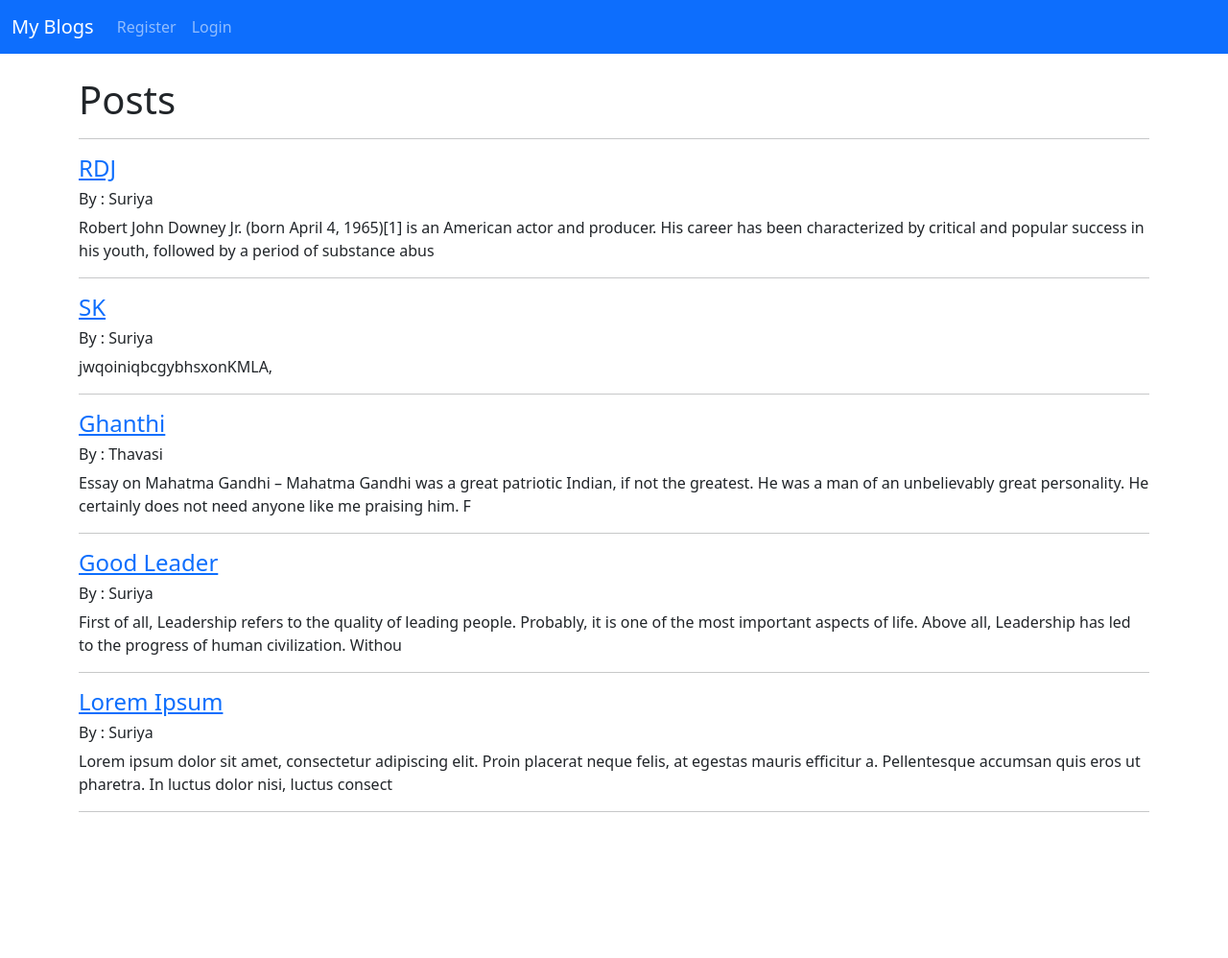
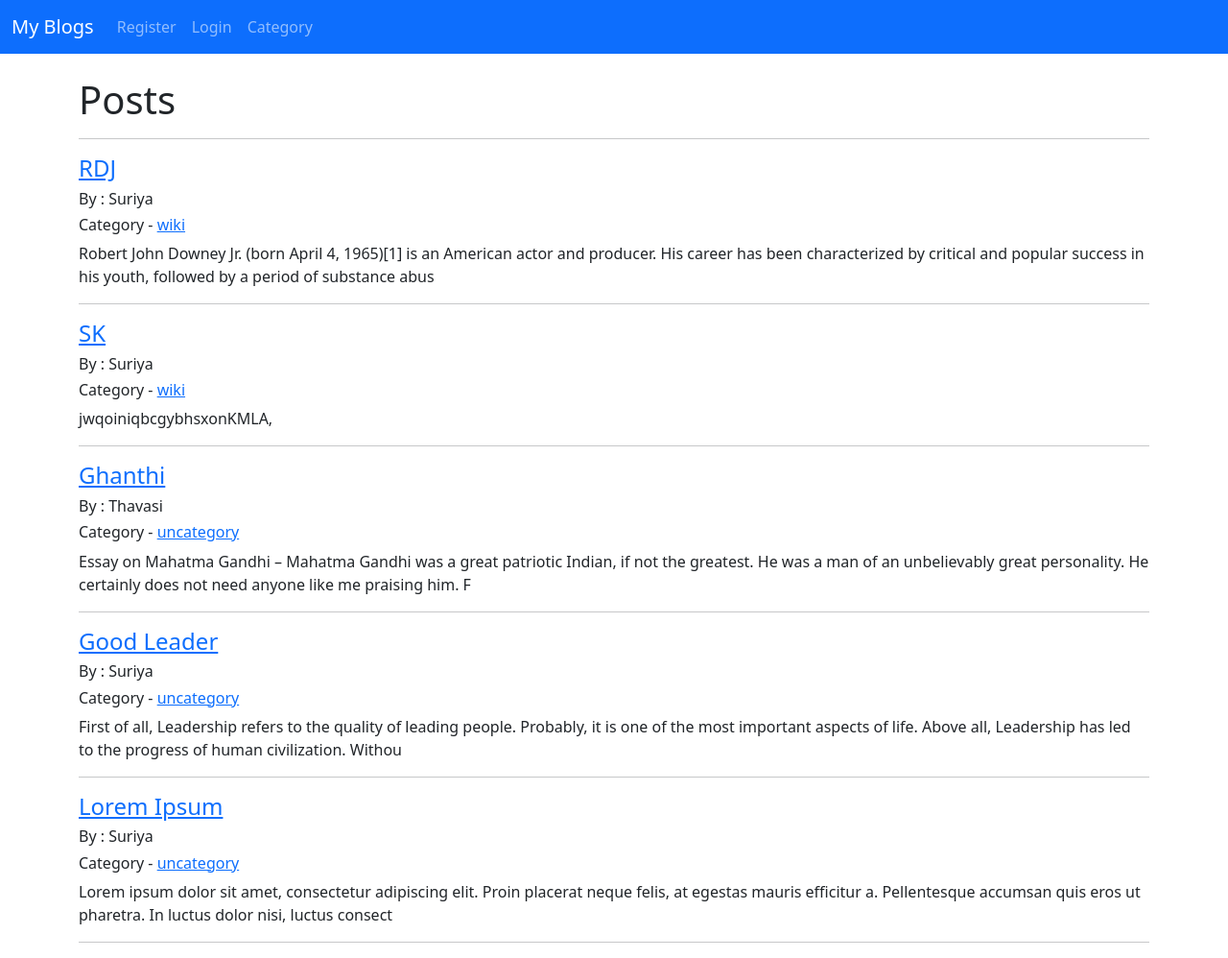
Before and after one commit to SuriyasankarP/Blog, a Django app: page / in a window 1280 px wide. Shown: the whole page at 96% size. Before the commit the page ends 862 px from the top, so only its background shows below. Run offline with Django 4.2, Linux system fonts and the light colour scheme; data comes from the database, SQL or seed files in the repository.

Commit message:
Category added in Nav

```diff
--- a/user/templates/base.html
+++ b/user/templates/base.html
@@ -39,10 +39,14 @@
           <li class="nav-item">
             <a class="nav-link" href="{% url 'register'%}">Register</a>
           </li>
+
           <li class="nav-item">
             <a class="nav-link" href="{% url 'login'%}">Login</a>
           </li>
       {% endif %}
+      <li class="nav-item">
+            <a class="nav-link" href="{% url 'categoryList'%}">Category</a>
+          </li>
 
         </ul>
        </div>
--- a/user/templates/home.html
+++ b/user/templates/home.html
@@ -25,6 +25,9 @@
 		<h6>By :
 		{{post.author}}
 		</h6>
+		<h6> Category - <a href="{% url 'category' post.category|slugify%}">
+			{{post.category}}
+		</a></h6>
 		{{post.body|slice:":200"|safe}}
 <hr>
 {% endfor %}
--- a/user/urls.py
+++ b/user/urls.py
@@ -1,6 +1,6 @@
 
 from django.urls import path,include
-from .views import BlogView,ArticleView,AddArticle,UpdateArticle,DeleteArticle,AddCategory,CategoryView,CategoryView
+from .views import BlogView,ArticleView,AddArticle,UpdateArticle,DeleteArticle,AddCategory,CategoryView,CategoryView,CategoryListView
 
 urlpatterns = [
 
@@ -11,4 +11,5 @@ urlpatterns = [
     path('article/edit/<int:pk>',UpdateArticle.as_view(),name="update"),
     path('article/delete/<int:pk>',DeleteArticle.as_view(),name='delete'),
     path('category/<str:cats>',CategoryView.as_view(),name='category'),
+    path('category/',CategoryListView.as_view(),name='categoryList')
    ]
--- a/user/views.py
+++ b/user/views.py
@@ -9,6 +9,9 @@ class BlogView(ListView):
     model = Post
     template_name='home.html'
     ordering=['-post_date']
+class CategoryListView(ListView):
+    model = Category
+    template_name='categorylist.html'
 
 class ArticleView(DetailView):
     model =Post
```
Also changed, not shown: user/templates/categorylist.html (added, +30 -0 lines), db.sqlite3.
